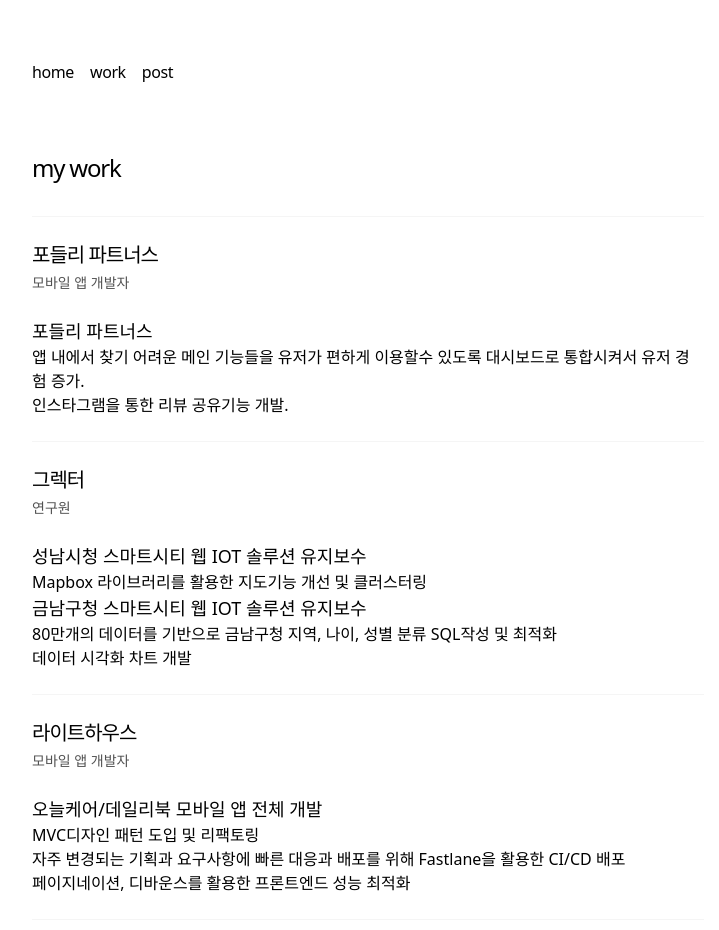
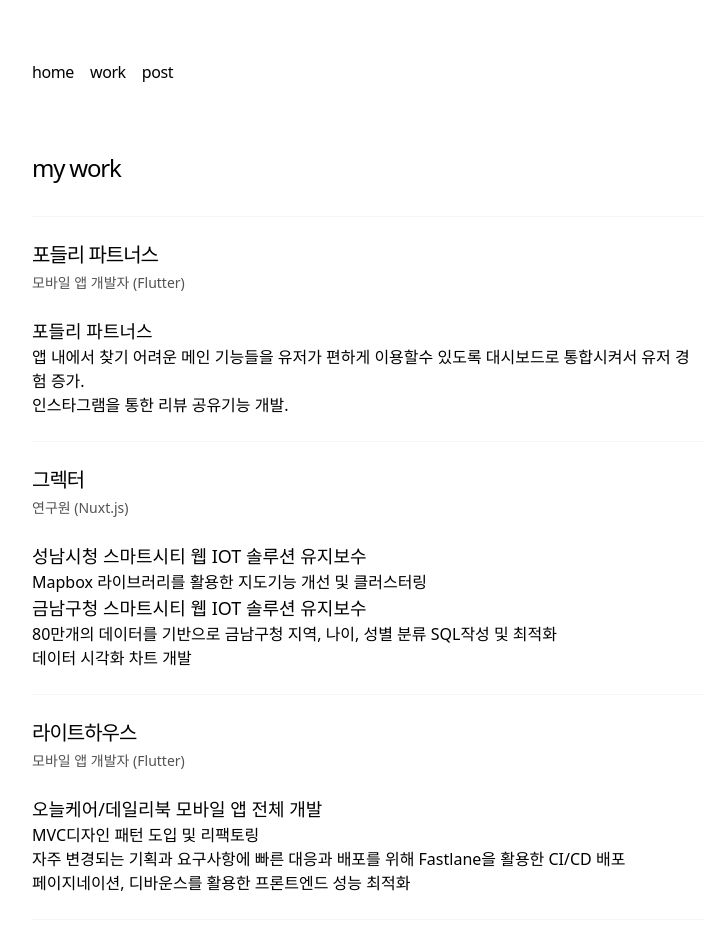
Before and after one commit to jiunshinn/jiun.dev, a Next.js app: page /work in a window 1280 px wide. Shown: the top 930 px of the page, without its empty margins (272-991 px from the left). Built offline with nearby package versions, Linux system fonts and the light colour scheme.

Commit message:
design : work page

```diff
--- a/app/work/page.tsx
+++ b/app/work/page.tsx
@@ -9,7 +9,7 @@
         포들리 파트너스
       </h2>
       <p className="text-sm text-neutral-600 dark:text-neutral-400">
-        모바일 앱 개발자
+        모바일 앱 개발자 (Flutter)
       </p>
       <ul>
         <br />
@@ -22,7 +22,9 @@
       </ul>
       <hr className="my-6 border-neutral-100 dark:border-neutral-800" />
       <h2 className="mb-1 text-xl font-medium tracking-tighter">그렉터</h2>
-      <p className="text-sm text-neutral-600 dark:text-neutral-400">연구원</p>
+      <p className="text-sm text-neutral-600 dark:text-neutral-400">
+        연구원 (Nuxt.js)
+      </p>
       <ul>
         <br />
         <p className="text-lg font-medium">
@@ -43,7 +45,7 @@
         라이트하우스
       </h2>
       <p className="text-sm text-neutral-600 dark:text-neutral-400">
-        모바일 앱 개발자
+        모바일 앱 개발자 (Flutter)
       </p>
       <ul>
         <br />
```
